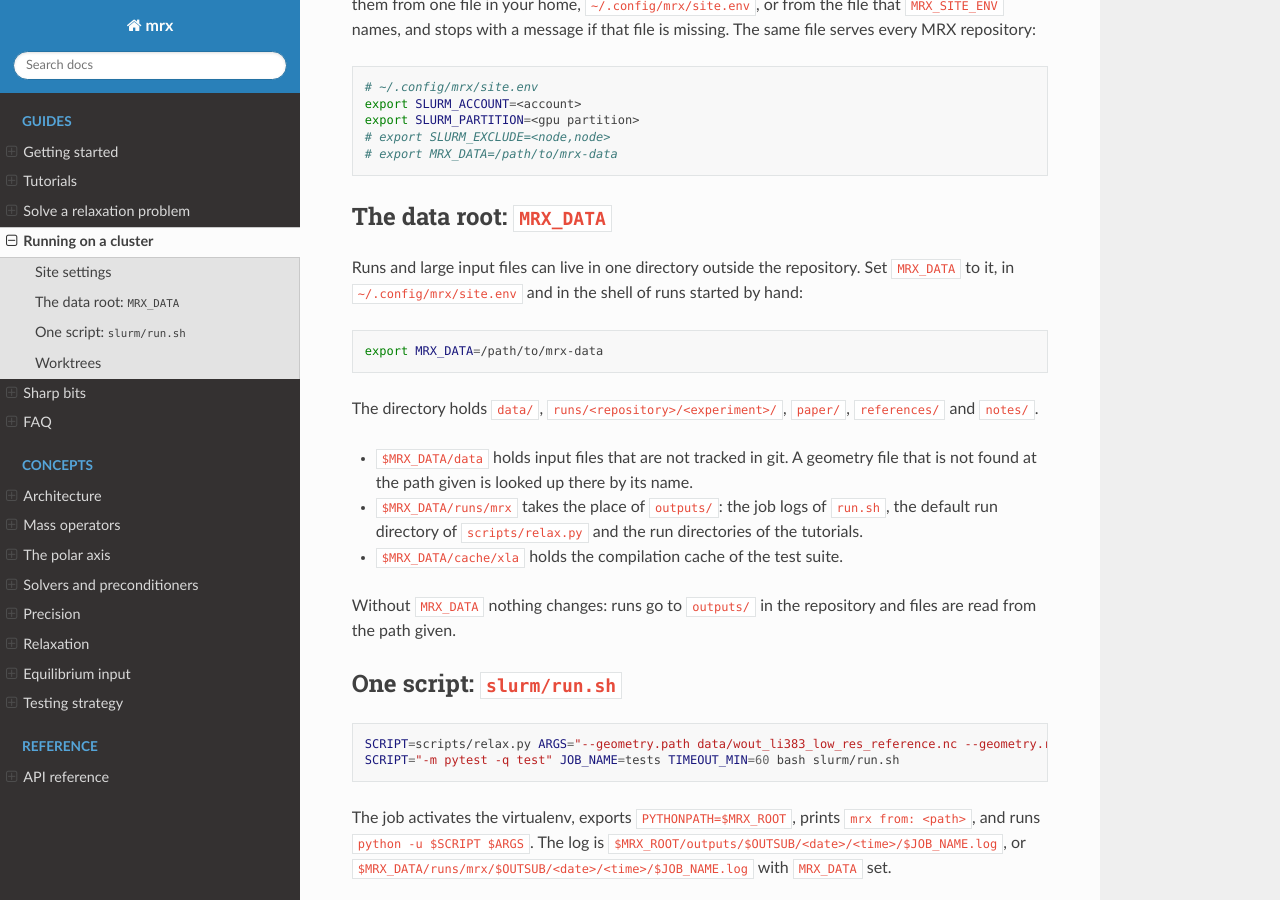
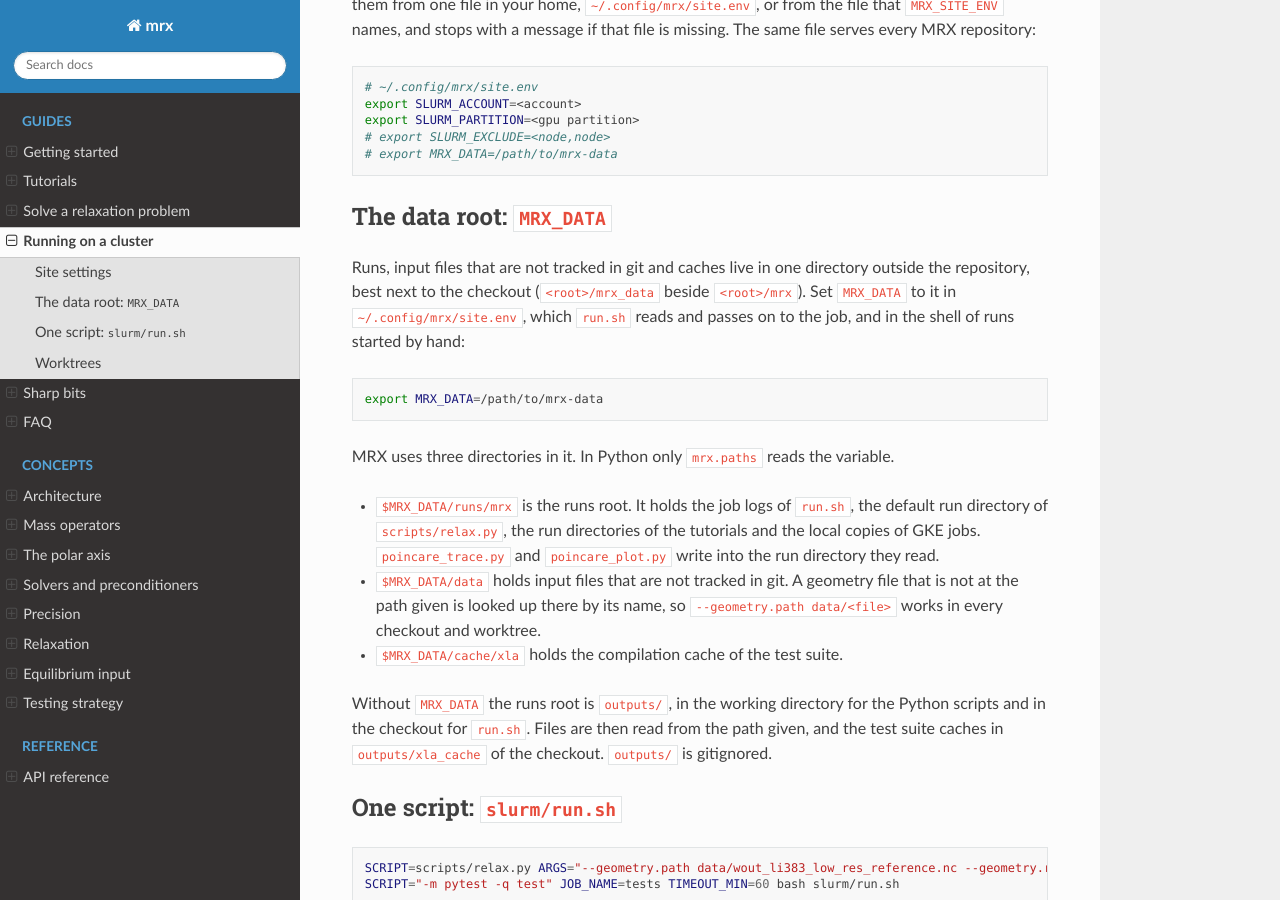
Before and after one commit to ToBlick/mrx, a Sphinx documentation site: the page built from docs/source/cluster.md, in a window 1280 px wide and 900 px high, scrolled down 321 px. Built offline with Sphinx 7.4.7 and the Read the Docs theme 3.1.0, drawn with Linux system fonts in a browser that asks for light colours.

Commit message:
MRX_DATA in what main gained since October: the geometry check, the multichip bench, GKE, the docs
The October commits covered relax.py, the tutorials, run.sh, suite.sh and the test cache. Main has since
gained more that writes run data, and docs pages that say where files go.

- mrx/relaxation/config.py: Geometry checks that its path is a file (new since October). It now checks
  data_file(path), so --geometry.path data/<file> finds a file in $MRX_DATA/data instead of stopping.
- scripts/bench/bench_multichip.py: --out defaults to bench/multichip in the runs root (was
  outputs/bench/multichip). The default is resolved after mrx is imported, so MRX_DTYPE still comes first.
- gke/run.sh: the race log and the copy of a finished job (FOLLOW=1) go to the runs root, $MRX_DATA/runs/mrx
  or outputs/ in the checkout without MRX_DATA. Named LOCAL_RUNS, since RUNS is already the per-chip runs.
- Makefile: make pull syncs the bucket's outputs into the same runs root.
- docs: cluster.md says which three directories of the data root the code uses and what holds without
  MRX_DATA. relaxation.md, tutorials.md, testing_strategy.md, getting_started.md and gke/README.md name the
  runs root instead of outputs/. tutorials.md no longer says that Tutorials 4 and 5 build a missing
  previous run, they stop and ask for it (as their code has done since #38).
- poincare_trace.py, poincare_plot.py: usage examples on <run> instead of outputs/run.

Unchanged: the bucket side of GKE (/gcs/outputs, /gcs/xla_cache), gcp.env in the checkout, the CI cache
(MRX_XLA_CACHE is set there), the study paths in docs/research (records of where a study lives).

````diff
--- a/docs/source/cluster.md
+++ b/docs/source/cluster.md
@@ -22,27 +22,33 @@ export SLURM_PARTITION=<gpu partition>
 
 ## The data root: `MRX_DATA`
 
-Runs and large input files can live in one directory outside the
-repository. Set `MRX_DATA` to it, in `~/.config/mrx/site.env` and in the shell
-of runs started by hand:
+Runs, input files that are not tracked in git and caches live in one
+directory outside the repository, best next to the checkout
+(`<root>/mrx_data` beside `<root>/mrx`). Set `MRX_DATA` to it in
+`~/.config/mrx/site.env`, which `run.sh` reads and passes on to the job,
+and in the shell of runs started by hand:
 
 ```bash
 export MRX_DATA=/path/to/mrx-data
 ```
 
-The directory holds `data/`, `runs/<repository>/<experiment>/`, `paper/`,
-`references/` and `notes/`.
+MRX uses three directories in it. In Python only `mrx.paths` reads the
+variable.
 
+- `$MRX_DATA/runs/mrx` is the runs root. It holds the job logs of `run.sh`,
+  the default run directory of `scripts/relax.py`, the run directories of
+  the tutorials and the local copies of GKE jobs. `poincare_trace.py` and
+  `poincare_plot.py` write into the run directory they read.
 - `$MRX_DATA/data` holds input files that are not tracked in git. A
-  geometry file that is not found at the path given is looked up there by
-  its name.
-- `$MRX_DATA/runs/mrx` takes the place of `outputs/`: the job logs of
-  `run.sh`, the default run directory of `scripts/relax.py` and the run
-  directories of the tutorials.
+  geometry file that is not at the path given is looked up there by its
+  name, so `--geometry.path data/<file>` works in every checkout and
+  worktree.
 - `$MRX_DATA/cache/xla` holds the compilation cache of the test suite.
 
-Without `MRX_DATA` nothing changes: runs go to `outputs/` in the
-repository and files are read from the path given.
+Without `MRX_DATA` the runs root is `outputs/`, in the working directory for
+the Python scripts and in the checkout for `run.sh`. Files are then read from
+the path given, and the test suite caches in `outputs/xla_cache` of the
+checkout. `outputs/` is gitignored.
 
 ## One script: `slurm/run.sh`
 
````
Also changed, not shown: docs/source/concepts/testing_strategy.md (+2 -1 lines), docs/source/getting_started.md (+3 -1 lines), docs/source/relaxation.md (+7 -3 lines), docs/source/tutorials.md (+6 -4 lines), gke/README.md, 6 other files.
